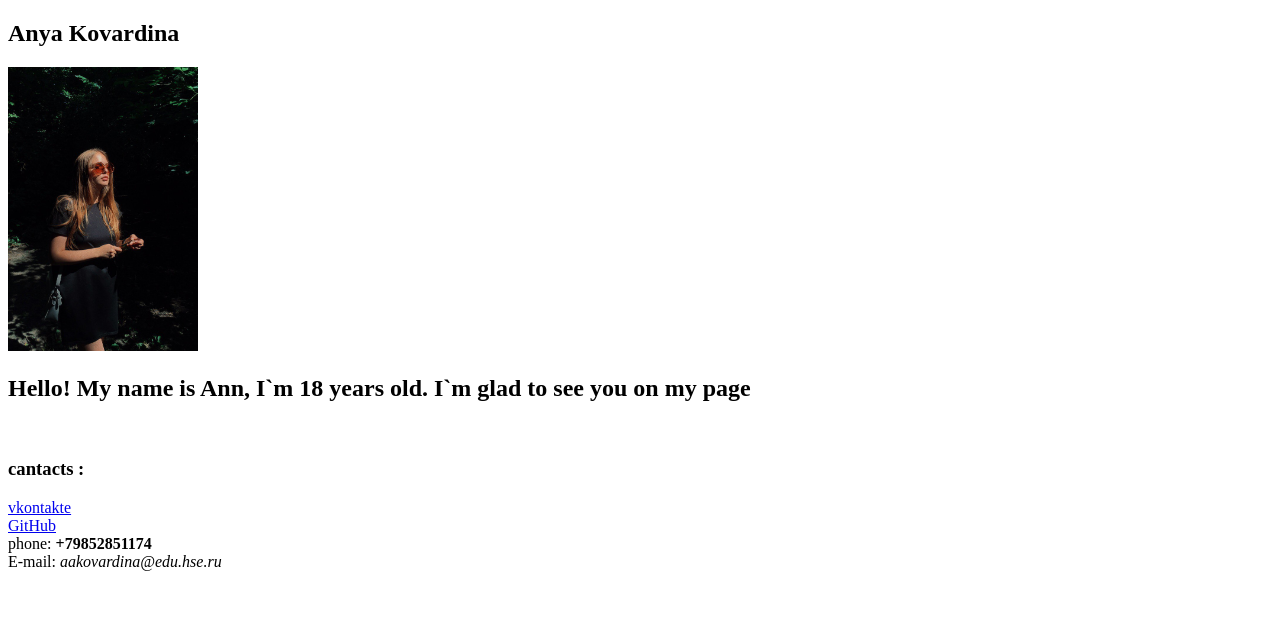
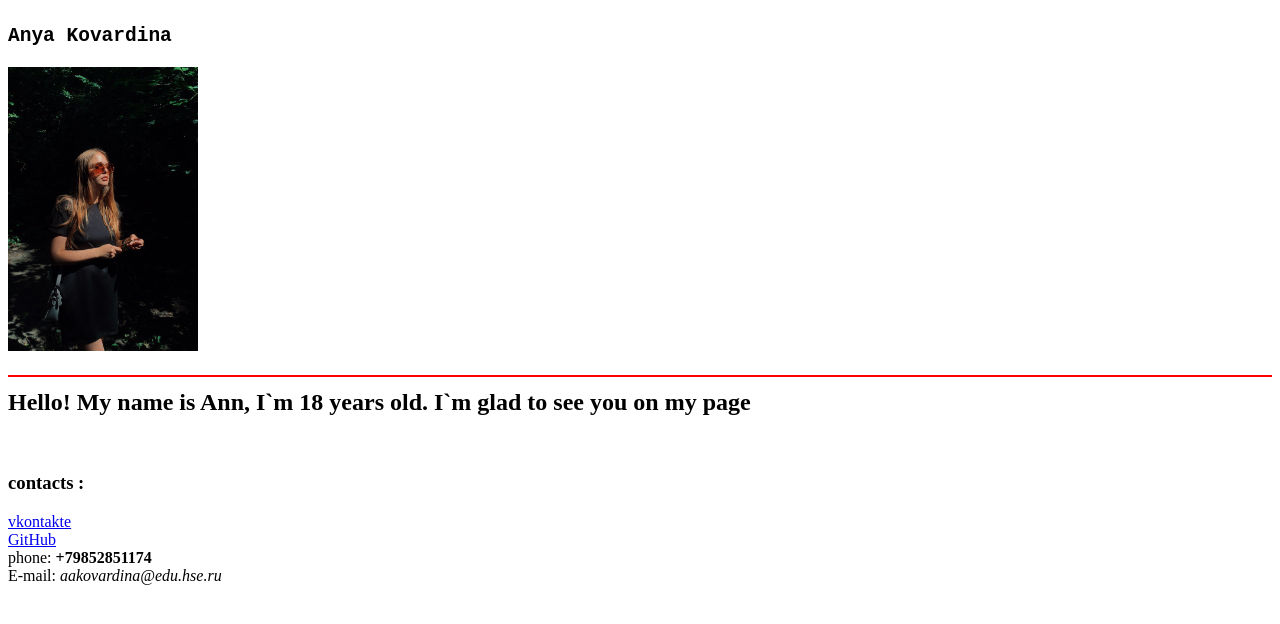
Before and after one commit to anidravok/anidravok.github.io, a plain HTML site: page index.html in a window 1280 px wide. Drawn offline with Linux system fonts and the light colour scheme.

Commit message:
Update index.html

```diff
--- a/index.html
+++ b/index.html
@@ -2,14 +2,14 @@
   <html>
     <head>
       <meta charset="utf-8">
-      <title> my personal page </title>
+      <title>  my personal page </title>
     </head>
     <body>
-      <left><h2> Anya Kovardina </h1></left>
+       <left><h2> <tt> Anya Kovardina </tt> </h1></left>
       <left><img alt=" it`s me " width="15%" src="me.jpg"></left>
-      <left><h2> Hello! My name is Ann, I`m 18 years old. I`m glad to see you on my page </h2>
+      <left><h2> <hr color="red"> Hello! My name is Ann, I`m 18 years old. I`m glad to see you on my page </hr> </h2>
       <br/>
-      <h3> cantacts : </h3>
+      <h3> contacts : </h3>
        <a href= https://vk.com/anidravok />vkontakte</a>
       <br/>
       <a href= https://github.com/anidravok>GitHub</a>
```
